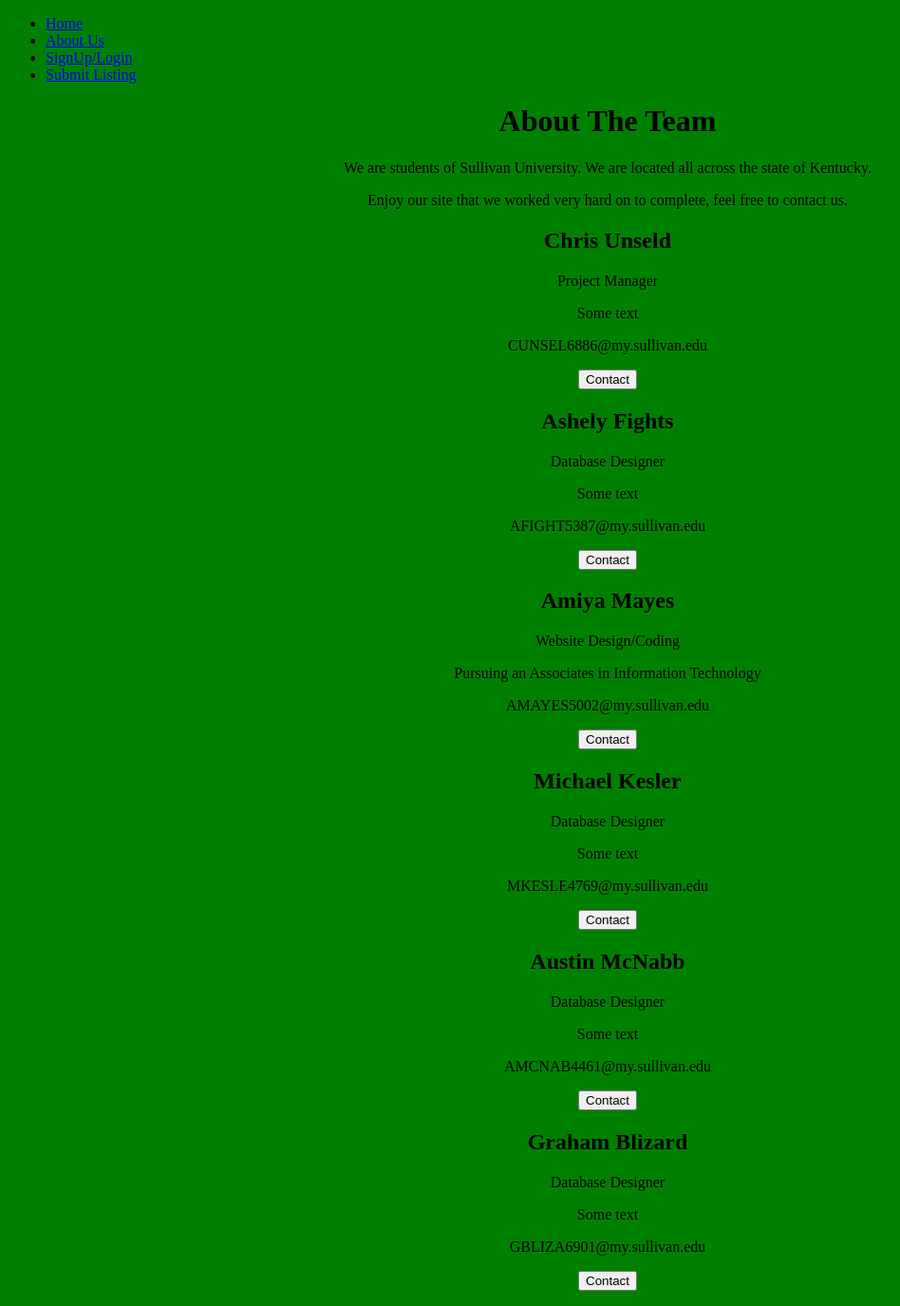
After one commit to scordle/2021su-CRUD, a PHP site: page /mcr_aboutus.html in a window 1280 px wide. The commit adds this page. Shown: the whole page at 95% size, without its empty margins (0-948 px from the left). Run offline with PHP 8.4, Linux system fonts and the light colour scheme.

Commit message:
adding new pages

```diff
--- /dev/null
+++ b/mcr_aboutus.html
@@ -0,0 +1,109 @@
+<!DOCTYPE html>
+<html>
+  <head>
+    <meta charset="utf-8" />
+    <meta
+      name="keywords"
+      content="cars, dealership, used cars, car listiings"
+    />
+    <title>McCar</title>
+    <link href="public/css/style.css" rel="stylesheet" />
+  </head>
+
+  <body>
+    <nav>
+      <ul>
+        <li><a href="index.html">Home</a></li>
+        <li><a href="mcr_aboutus.html">About Us</a></li>
+        <li><a href="mcr_join.html">SignUp/Login</a></li>
+        <li><a href="mcr_submission.html">Submit Listing</a></li>
+      </ul>
+    </nav>
+
+    <div class="about-section">
+      <h1>About The Team</h1>
+      <p>
+        We are students of Sullivan University. We are located all across the
+        state of Kentucky.
+      </p>
+      <p>
+        Enjoy our site that we worked very hard on to complete, feel free to
+        contact us.
+      </p>
+    </div>
+
+    <div class="row">
+      <div class="column">
+        <div class="card">
+          <div class="container">
+            <h2>Chris Unseld</h2>
+            <p class="title">Project Manager</p>
+            <p>Some text</p>
+            <p>CUNSEL6886@my.sullivan.edu</p>
+            <p><button class="button">Contact</button></p>
+          </div>
+        </div>
+      </div>
+
+      <div class="column">
+        <div class="card">
+          <div class="container">
+            <h2>Ashely Fights</h2>
+            <p class="title">Database Designer</p>
+            <p>Some text</p>
+            <p>AFIGHT5387@my.sullivan.edu</p>
+            <p><button class="button">Contact</button></p>
+          </div>
+        </div>
+      </div>
+
+      <div class="column">
+        <div class="card">
+          <div class="container">
+            <h2>Amiya Mayes</h2>
+            <p class="title">Website Design/Coding</p>
+            <p>Pursuing an Associates in Information Technology</p>
+            <p>AMAYES5002@my.sullivan.edu</p>
+            <p><button class="button">Contact</button></p>
+          </div>
+        </div>
+      </div>
+
+      <div class="column">
+        <div class="card">
+          <div class="container">
+            <h2>Michael Kesler</h2>
+            <p class="title">Database Designer</p>
+            <p>Some text</p>
+            <p>MKESLE4769@my.sullivan.edu</p>
+            <p><button class="button">Contact</button></p>
+          </div>
+        </div>
+      </div>
+
+      <div class="column">
+        <div class="card">
+          <div class="container">
+            <h2>Austin McNabb</h2>
+            <p class="title">Database Designer</p>
+            <p>Some text</p>
+            <p>AMCNAB4461@my.sullivan.edu</p>
+            <p><button class="button">Contact</button></p>
+          </div>
+        </div>
+      </div>
+
+      <div class="column">
+        <div class="card">
+          <div class="container">
+            <h2>Graham Blizard</h2>
+            <p class="title">Database Designer</p>
+            <p>Some text</p>
+            <p>GBLIZA6901@my.sullivan.edu</p>
+            <p><button class="button">Contact</button></p>
+          </div>
+        </div>
+      </div>
+    </div>
+  </body>
+</html>
--- a/public/css/style.css
+++ b/public/css/style.css
@@ -1,3 +1,11 @@
+/*
+ * Stylesheet for group1_su21 project
+ */
+
+body{
+	background-color: green;
+}
+
 label {
 	display: block;
 	margin: 5px 0;
@@ -13,3 +21,11 @@ th {
 	padding: 5px;
 	border-bottom: 1px solid #aaa;
 }
+
+div.about-section{
+	text-align: center;
+  }
+
+  div.column{
+   text-align: center;
+  }
```
Also changed, not shown: index.html (added, +41 -0 lines), mcr_join.html (added, +96 -0 lines).
